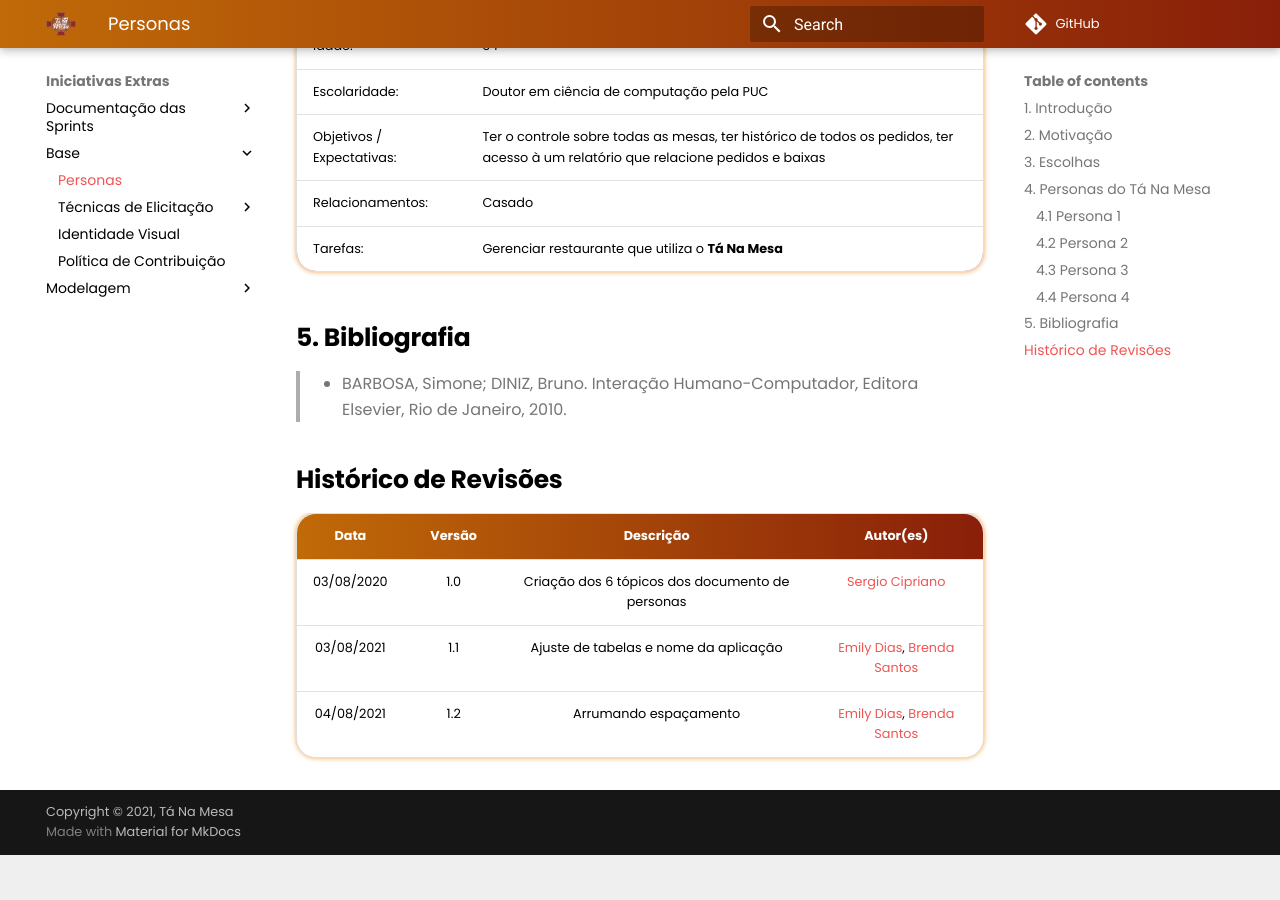
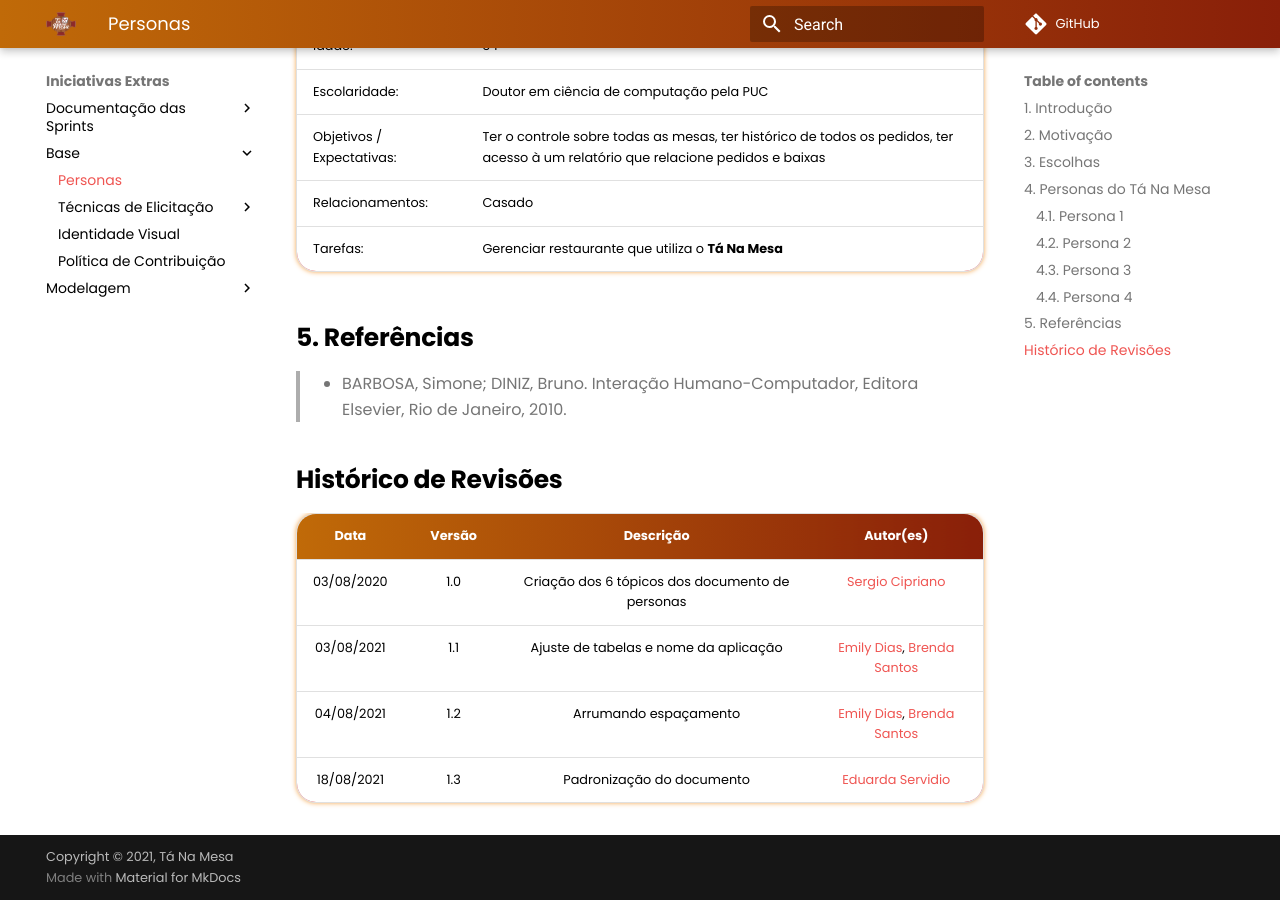
Before and after one commit to UnBArqDsw2021-1/2021.1_G02_TaNaMesa_docs, an MkDocs documentation site: the page built from docs/5-Extra/Base/Personas.md, in a window 1280 px wide and 900 px high, scrolled down 3605 px. Built offline with MkDocs 1.6.1 and Material for MkDocs 9.7.7, drawn with Linux system fonts in a browser that asks for light colours; comment, search, counter and statistics services are not loaded; before the commit the page ends 4460 px from its top, so only the background shows below that; some of the changed text lies outside the part shown.

Commit message:
(#79) Padronizando referencias

```diff
--- a/docs/5-Extra/Base/Personas.md
+++ b/docs/5-Extra/Base/Personas.md
@@ -39,7 +39,7 @@
 
 ## 4. Personas do **Tá Na Mesa**
 
-### 4.1 Persona 1
+### 4.1. Persona 1
 
 <img src="https://media.discordapp.net/attachments/752588141298450563/762022517359509524/treinadora.jpeg?width=475&height=475" class="center" width="300", height = "200">
 
@@ -54,7 +54,7 @@
 | Relacionamentos:          | Casada                                                                                                                  |
 | Tarefas:                  | Pedir o que deseja comer utilizando o **Tá Na Mesa**                                                                    |
 
-### 4.2 Persona 2
+### 4.2. Persona 2
 
 <img src="https://media.discordapp.net/attachments/752588141298450563/762021875789594704/unknown.png?width=474&height=475" class="center" width="300", height = "200">
 
@@ -69,7 +69,7 @@
 | Relacionamentos:          | Solteiro                                                                                                                                 |
 | Tarefas:                  | Atender os clientes, limpar as mesas, entregar os pedidos corretamente                                                                   |
 
-### 4.3 Persona 3
+### 4.3. Persona 3
 
 <img src="https://media.discordapp.net/attachments/752588141298450563/762023496850472980/unknown.png?width=485&height=475" class="center" width="300", height = "200">
 
@@ -84,7 +84,7 @@
 | Relacionamentos:          | Solteira                                                                                                                                        |
 | Tarefas:                  | Visualizar e dar baixa nos pedidos                                                                                                              |
 
-### 4.4 Persona 4
+### 4.4. Persona 4
 
 <img src="https://media.discordapp.net/attachments/752588141298450563/762023274770595870/unknown.png?width=469&height=475" class="center" width="300", height = "200">
 
@@ -99,7 +99,7 @@
 | Relacionamentos:          | Casado                                                                                                                           |
 | Tarefas:                  | Gerenciar restaurante que utiliza o **Tá Na Mesa**                                                                               |
 
-## 5. Bibliografia
+## 5. Referências
 
 > - BARBOSA, Simone; DINIZ, Bruno. Interação Humano-Computador, Editora Elsevier, Rio de Janeiro, 2010.
 
@@ -110,3 +110,4 @@
 | 03/08/2020 |  1.0   | Criação dos 6 tópicos dos documento de personas |                       [Sergio Cipriano](https://github.com/sergiosacj)                       |
 | 03/08/2021 |  1.1   |      Ajuste de tabelas e nome da aplicação      | [Emily Dias](https://github.com/emysdias), [Brenda Santos](https://github.com/brendavsantos) |
 | 04/08/2021 |  1.2   |              Arrumando espaçamento              | [Emily Dias](https://github.com/emysdias), [Brenda Santos](https://github.com/brendavsantos) |
+| 18/08/2021 |  1.3   |              Padronização do documento          | [Eduarda Servidio](https://github.com/ServideoEC) |
```
